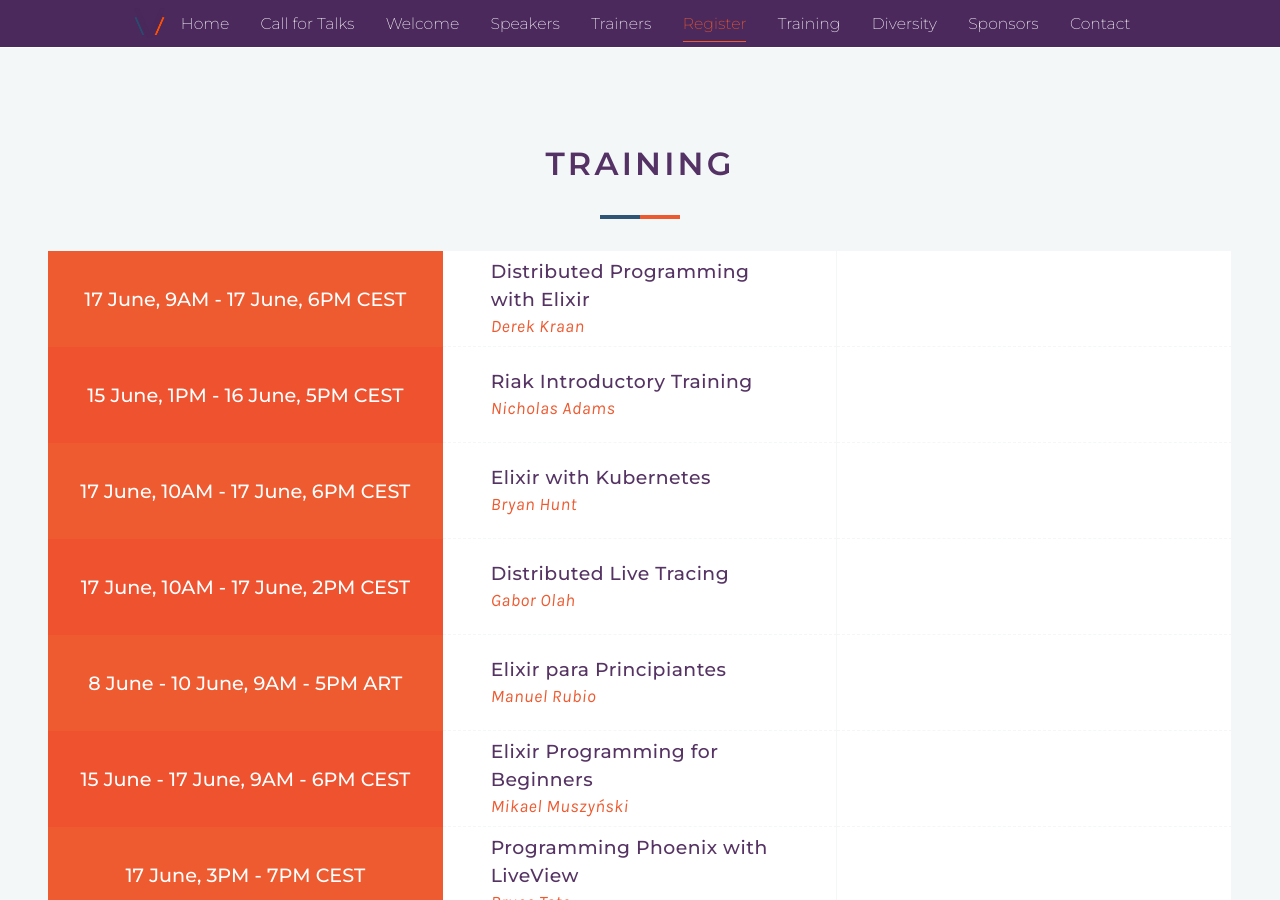
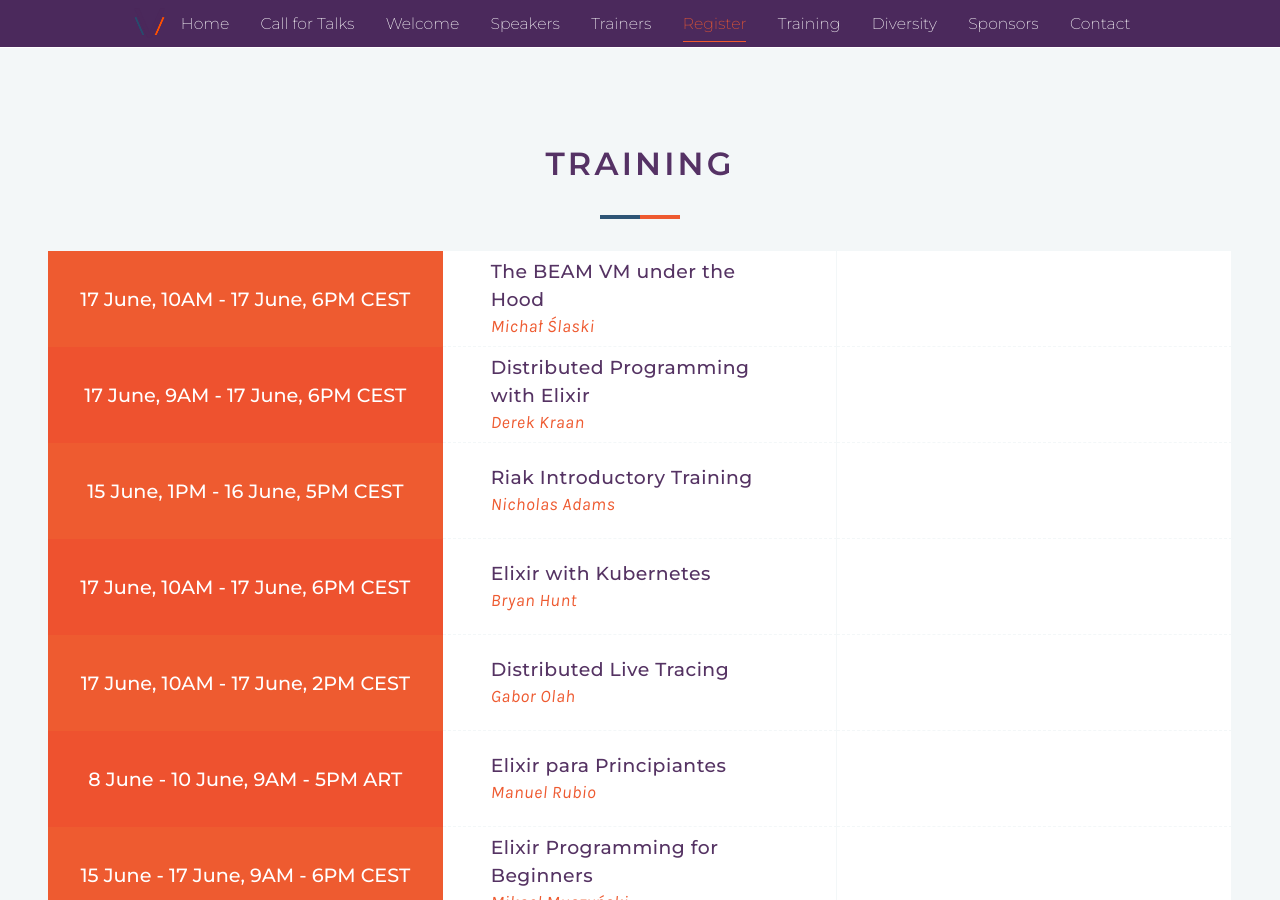
Before and after one commit to esl/virtual-elixirconf-eu-jekyll, a Jekyll site: the page built from index.html, in a window 1280 px wide and 900 px high, scrolled down 6112 px. Built offline with Jekyll 4.4.1, drawn with Linux system fonts in a browser that asks for light colours; some web fonts are replaced.

Commit message:
Update from Forestry.io ewa.magiera@erlang-solutions.com updated _data/training.yml

```diff
--- a/_data/training.yml
+++ b/_data/training.yml
@@ -1,4 +1,14 @@
 ---
+- from: 17 June, 10AM
+  to: 17 June, 6PM CEST
+  type: ''
+  training_1: The BEAM VM under the Hood
+  training_1_url: beamvm
+  training_1_instructor: Michał Ślaski
+  training_1_instructor_2: ''
+  training_2: ''
+  training_2_url: ''
+  training_2_instructor: ''
 - from: 17 June, 9AM
   to: 17 June, 6PM CEST
   type: ''
```
